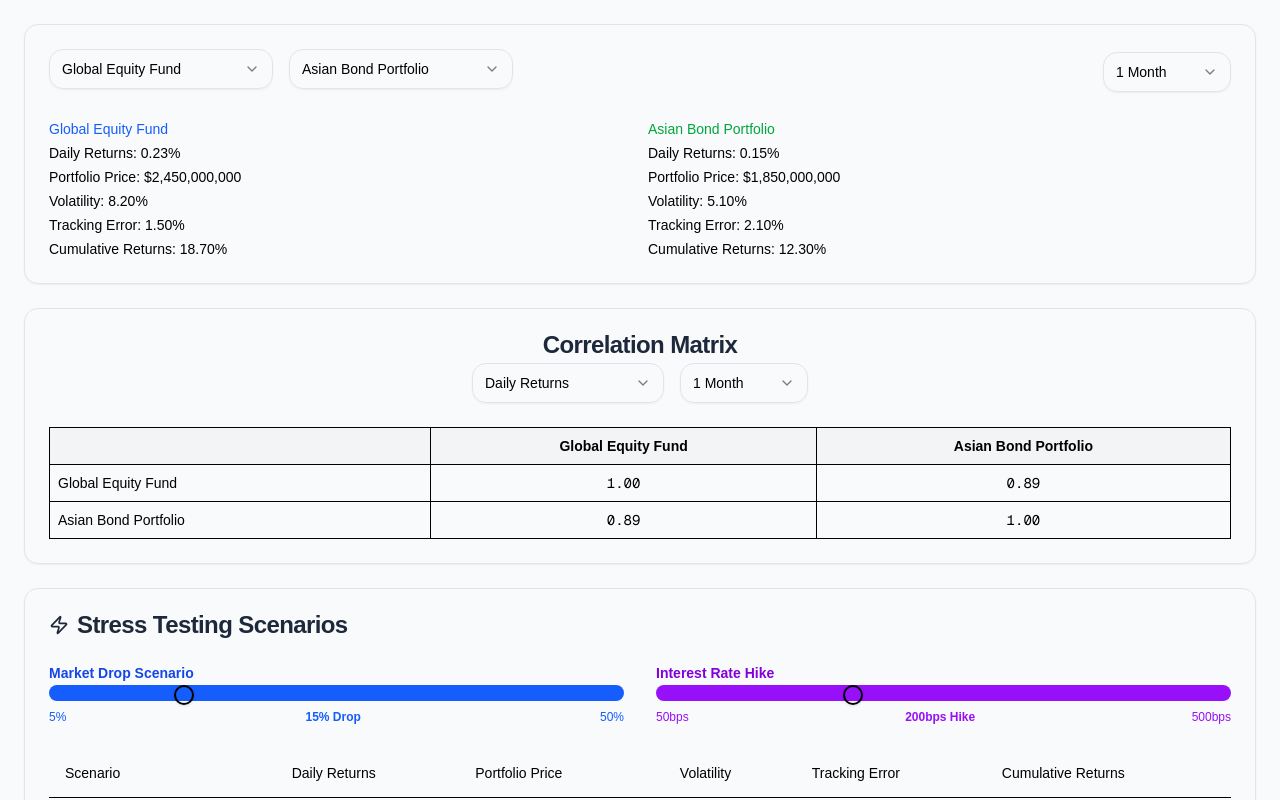
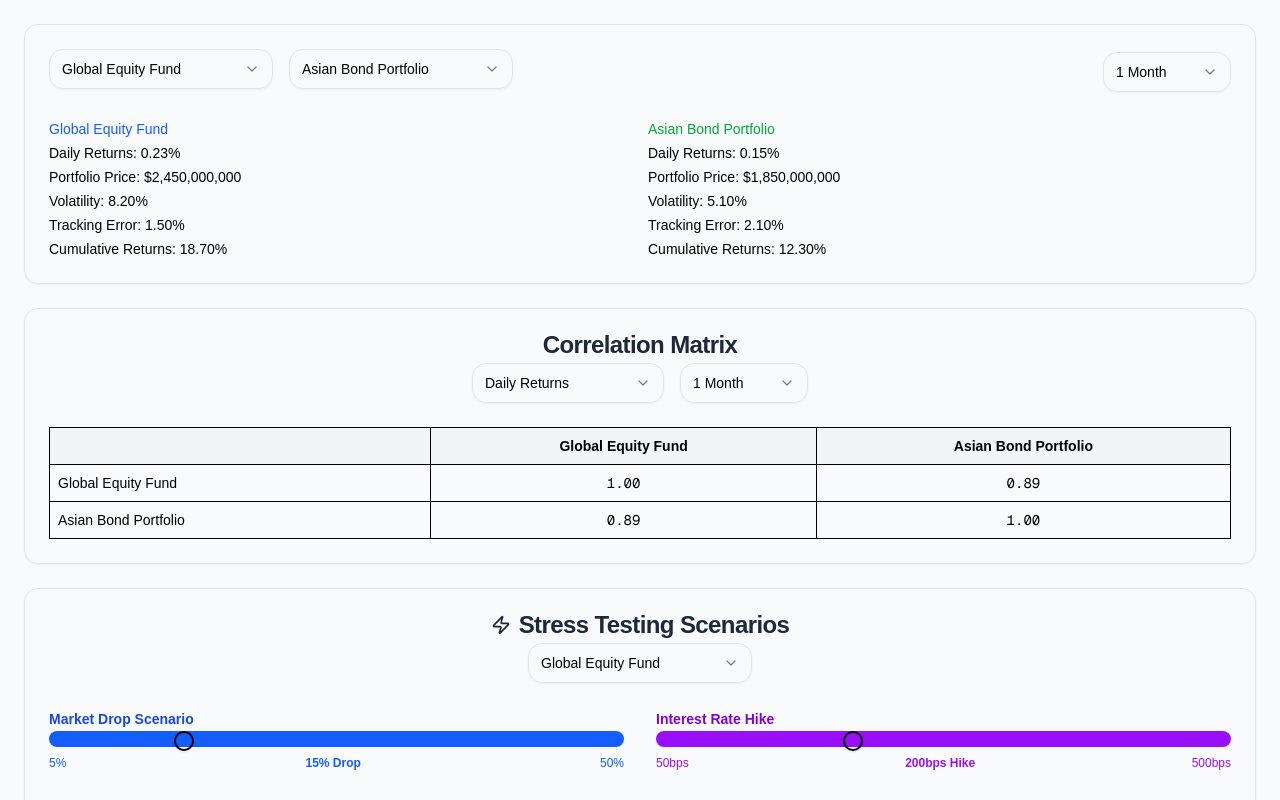
Before and after one commit to farhan-navas/gic-hacka, a Next.js app in the folder web-app/: page /portfolio in a window 1280 px wide. Shown: the top 800 px of the page. Built offline with nearby package versions, Linux system fonts and the light colour scheme.

Commit message:
added dropdown for stress testing

```diff
--- a/web-app/src/app/portfolio/page.tsx
+++ b/web-app/src/app/portfolio/page.tsx
@@ -253,17 +253,37 @@ export default function PortfolioPage() {
 
       {/* Stress Testing */}
 <Card>
-        <CardHeader>
+  <CardHeader className="flex justify-between items-center">
     <CardTitle className="flex items-center gap-2">
       <Zap className="h-5 w-5" />
       Stress Testing Scenarios
     </CardTitle>
+
+    {/* 🔹 Portfolio selector for stress testing */}
+    <Select
+      value={selectedPortfolioA}
+      onValueChange={(v) => setSelectedPortfolioA(v)}
+    >
+      <SelectTrigger className="w-56">
+        <SelectValue placeholder="Select Portfolio" />
+      </SelectTrigger>
+      <SelectContent>
+        {portfolios.map((p) => (
+          <SelectItem key={p.id} value={p.id}>
+            {p.name}
+          </SelectItem>
+        ))}
+      </SelectContent>
+    </Select>
   </CardHeader>
+
   <CardContent>
     {/* Sliders */}
     <div className="grid grid-cols-1 md:grid-cols-2 gap-8 mb-6">
       <div>
-              <label className="text-sm font-semibold text-blue-700">Market Drop Scenario</label>
+        <label className="text-sm font-semibold text-blue-700">
+          Market Drop Scenario
+        </label>
         <Slider
           value={marketDropPercent}
           onValueChange={setMarketDropPercent}
@@ -279,7 +299,9 @@ export default function PortfolioPage() {
         </div>
       </div>
       <div>
-              <label className="text-sm font-semibold text-purple-700">Interest Rate Hike</label>
+        <label className="text-sm font-semibold text-purple-700">
+          Interest Rate Hike
+        </label>
         <Slider
           value={rateHikePercent}
           onValueChange={setRateHikePercent}
@@ -309,9 +331,17 @@ export default function PortfolioPage() {
         </TableRow>
       </TableHeader>
       <TableBody>
-              {stressTestResults.map((result, idx) => (
+        {getStressTestResults(
+          selectedPortfolioA as PortfolioId,
+          marketDropPercent[0],
+          rateHikePercent[0]
+        ).map((result, idx) => (
           <TableRow key={idx}>
-                  <TableCell className={`font-medium ${getScenarioColor(result.scenario)}`}>{result.scenario}</TableCell>
+            <TableCell
+              className={`font-medium ${getScenarioColor(result.scenario)}`}
+            >
+              {result.scenario}
+            </TableCell>
             <TableCell>
               <div className="flex items-center gap-1">
                 {result.dailyReturns > 0 ? (
@@ -332,6 +362,7 @@ export default function PortfolioPage() {
     </Table>
   </CardContent>
 </Card>
+
     </div>
   );
 }
```
Lines whose indentation alone changed are shown as unchanged.
